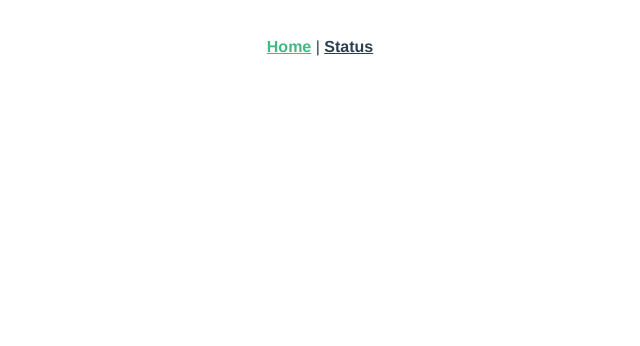
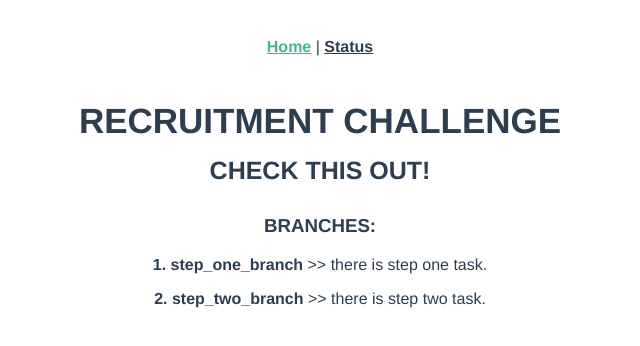
Before and after one commit to Majkyel/recruitment_challenge, a Vue app: page / in a window 1280 px wide. Shown: the top 346 px of the page, without its empty margins (320-960 px from the left). Built offline with nearby package versions, Linux system fonts and the light colour scheme.

Commit message:
Update Home.vue view.

```diff
--- a/src/views/Home.vue
+++ b/src/views/Home.vue
@@ -1,13 +1,31 @@
 <template>
-  <div class="home">
-  </div>
+<div class="home">
+  <h1 class="home__title">RECRUITMENT CHALLENGE</h1>
+  <h2 class="home__subtitle">CHECK THIS OUT!</h2>
+  <h3 class="home__branches">BRANCHES:</h3>
+  <p class="home__branch"><b>1. step_one_branch</b> >> there is step one task.</p>
+  <p class="home__branch"><b>2. step_two_branch</b> >> there is step two task.</p>
+</div>
 </template>
 
 <script>
-
 export default {
   name: 'home',
-  components: {
-  },
 };
 </script>
+
+<style lang="scss" scoped>
+.home {
+    .home__title {
+        font-size: 35px;
+        margin: 15px;
+    }
+    .home__subtitle {
+        font-size: 25px;
+        margin: 15px;
+    }
+    .home__branches {
+        margin-top: 30px;
+    }
+}
+</style>
```
